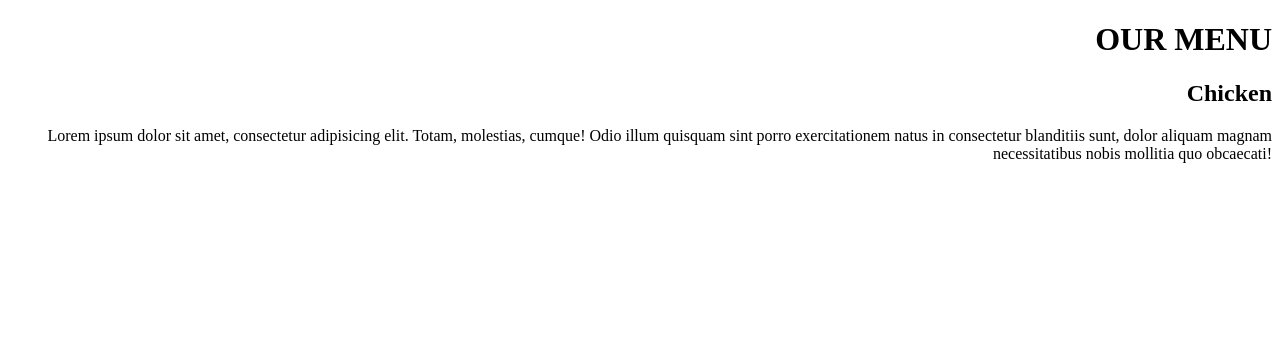
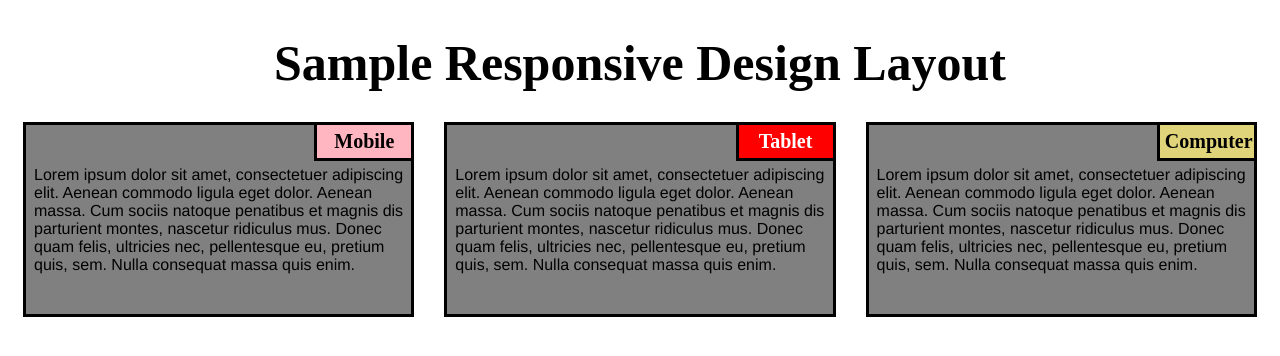
Before and after one commit to Kateinthemix/mod2, a plain HTML site: page site/index.html in a window 1280 px wide. Drawn offline with Linux system fonts and the light colour scheme.

Commit message:
completed

```diff
--- a/site/index.html
+++ b/site/index.html
@@ -1,27 +1,34 @@
 <!DOCTYPE html>
 <html>
 <head>
-<link rel="stylesheet" type="text/css" href="stylesheets/styles.css">
+<link rel="stylesheet" type="text/css" href="stylesheet/style.css">
 <meta name="viewport" content="width=device-width, initial-scale=1">
 <style>
-
-* {
-  box-sizing: border-box;
-  text-align: right;
-}
-
 </style>
 </head>
 <body>
-
-<h1>OUR MENU</h1>
-<div class="row">
-   <div class="col-lg-4 col-md-6">
-      <div class="section">
-         <h2 class="chicken">Chicken</h2>
-         <p>Lorem ipsum dolor sit amet, consectetur adipisicing elit. Totam, molestias, cumque! Odio illum quisquam sint porro exercitationem natus in consectetur blanditiis sunt, dolor aliquam magnam necessitatibus nobis mollitia quo obcaecati!</p>
-      </div>
-   </div>
-</div>
+    <h1>Sample Responsive Design Layout</h1>
+    <section class="column-lg-4 colmn-md-6 colmn-sm-12">
+        <div>
+            <p class="sub1">Mobile</p>
+            <p class="content">
+                Lorem ipsum dolor sit amet, consectetuer adipiscing elit. Aenean commodo ligula eget dolor. Aenean massa. Cum sociis natoque penatibus et magnis dis parturient montes, nascetur ridiculus mus. Donec quam felis, ultricies nec, pellentesque eu, pretium quis, sem. Nulla consequat massa quis enim.
+            </p>
+        </div>
+    </section>
+    <section class="column-lg-4 colmn-md-6 colmn-sm-12">
+        <div>
+            <p class="sub2">Tablet</p>
+            <p class="content">
+                Lorem ipsum dolor sit amet, consectetuer adipiscing elit. Aenean commodo ligula eget dolor. Aenean massa. Cum sociis natoque penatibus et magnis dis parturient montes, nascetur ridiculus mus. Donec quam felis, ultricies nec, pellentesque eu, pretium quis, sem. Nulla consequat massa quis enim.
+        </div>
+    </section>
+    <section class="column-lg-4 colmn-md-12 colmn-sm-12">
+        <div>
+            <p class="sub3">Computer</p>
+            <p class="content">
+                Lorem ipsum dolor sit amet, consectetuer adipiscing elit. Aenean commodo ligula eget dolor. Aenean massa. Cum sociis natoque penatibus et magnis dis parturient montes, nascetur ridiculus mus. Donec quam felis, ultricies nec, pellentesque eu, pretium quis, sem. Nulla consequat massa quis enim.
+            </p>
+        </div>
 </body>
 </html>
--- a/site/stylesheet/style.css
+++ b/site/stylesheet/style.css
@@ -1,18 +1,124 @@
-h1 {
-	font-family: Arial;
-	text-align: center;
-}
-h2 {
-	border: 1px solid black;
-	font-family: Arial;
-	margin-top: 0px;
-	position: absolute;
+/*my style*/
+    * {
+        box-sizing: border-box;
+    }
 
-}
+    body {
+        background-color: white;
+    }
 
-p {
-	margin-top: 35px;
-	font-family: Arial;
-	padding: 10px;
-	height: 250px;
-}
+    h1 {
+       margin-bottom: 15px;
+    	text-align: center;
+    	font-size: 50px;
+    }
+
+    section {
+        position: relative;
+        padding: 15px;
+        width: 90%;
+    }
+
+    p {
+        position: relative;
+        clear: right;
+    }
+
+    div {
+        position: relative;
+        background-color: gray;
+        border: 3.5px solid black;
+        width: 100%;
+        margin-left: auto;
+        margin-right: auto;
+        margin-bottom: auto;
+    }
+
+    .sub1 {
+        float: right;
+        width: 100px;
+        padding: 5px;
+        margin: -3px -3px 0px;
+        border: 3.5px solid black;
+        text-align: center;
+        font-size: 125%;
+        font-weight: bold;
+        background-color: #FFB6C1;
+
+    }
+
+    .sub2 {
+        float: right;
+        color: white;
+        width: 100px;
+        padding: 5px;
+        margin: -3px -3px 0px;
+        border: 3.5px solid black;
+        text-align: center;
+        font-size: 125%;
+        font-weight: bold;
+        background-color: #FF0000;
+
+    }
+
+    .sub3 {
+        color: black;
+        float: right;
+        width: 100px;
+        padding: 5px;
+         margin: -3px -3px 0px;
+        border: 3.5px solid black;
+        text-align: center;
+        font-size: 125%;
+        font-weight: bold;
+        background-color: rgb(223, 212, 121);
+
+    }
+
+    .content {
+        padding: 5px;
+        border: none;
+        background-color: gray;
+        font-family: Helvetica;
+        color: black;
+        margin: 3px ;
+        height: 150px;
+        overflow: auto;
+    }
+
+    .row {
+        width: 90%;
+    }
+
+    /*desktop version*/
+    @media (min-width: 992px) {
+        .column-lg-4 {
+            float: left;
+            width: 33.33%;
+        }
+    }
+
+    /*tablet version*/
+    @media (min-width: 768px) and (max-width: 991px) {
+        .colmn-md-6 {
+            float: left;
+            width: 50%;
+            margin-left: auto;
+            margin-right: auto;
+        }
+
+        .colmn-md-12 {
+            float: left;
+            width: 100%;
+            margin-left: auto;
+            margin-right: auto;
+        }
+    }
+
+    /*mobile version*/
+    @media (max-width: 767px) {
+        .colmn-sm-12 {
+            float: left;
+            width: 100%;
+        }
+    }
```
